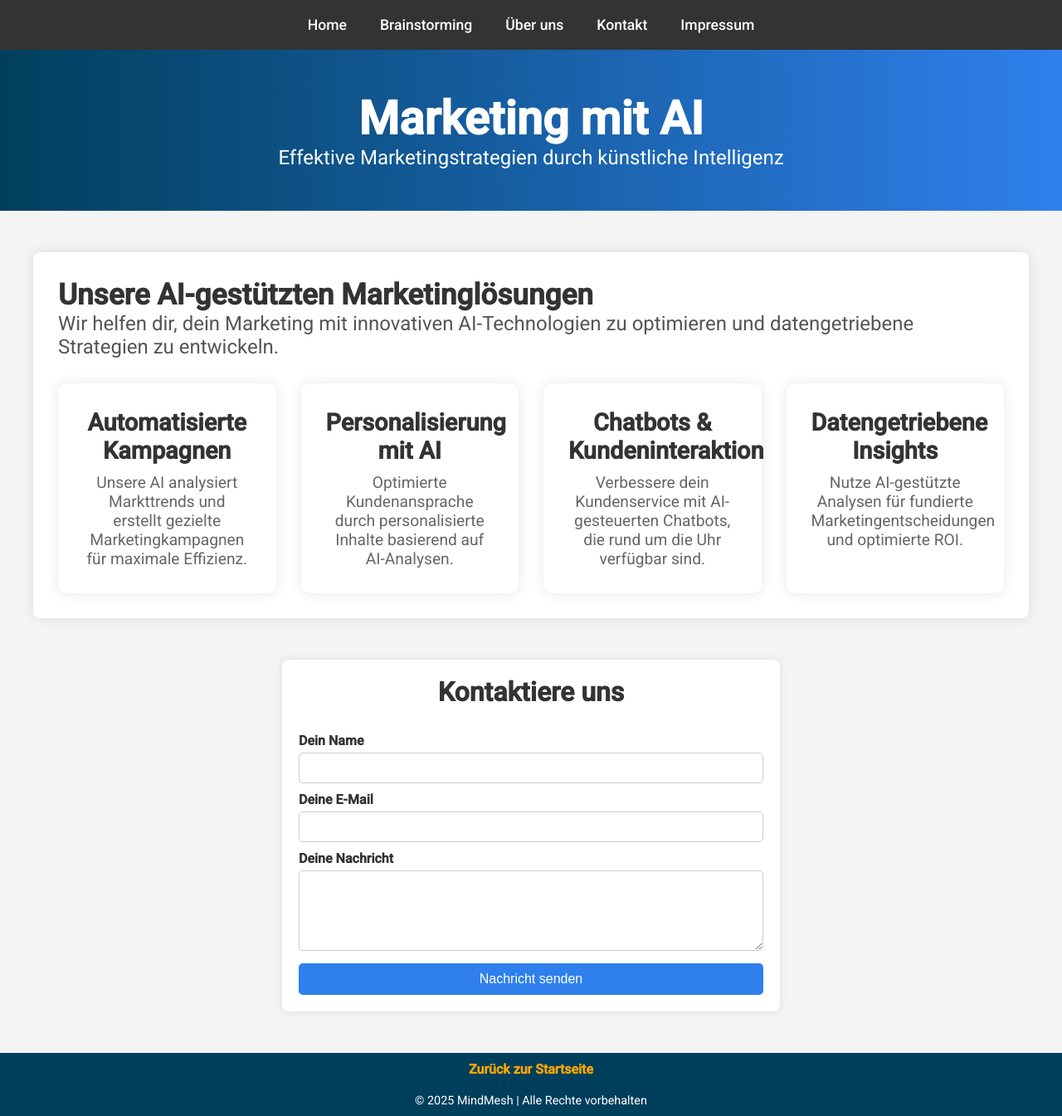
After one commit to MKdev203/E-Business-MindMesh, a Flask app: page /marketing in a window 1280 px wide. The commit adds this page. Shown: the whole page at 83% size. Run offline with Flask 3, Linux system fonts and the light colour scheme.

Commit message:
Anpassung Beratung und implementierung Marketing

```diff
--- a/app.py
+++ b/app.py
@@ -56,5 +56,9 @@ def impressum():
 def beratung():
     return render_template('beratung.html')
 
+@app.route('/marketing')
+def marketing():
+    return render_template('marketing.html')
+
 if __name__ == '__main__':
     app.run(debug=True)
--- /dev/null
+++ b/static/marketing.css
@@ -0,0 +1,181 @@
+/* Allgemeine Stile */
+body {
+    font-family: 'Roboto', sans-serif;
+    margin: 0;
+    padding: 0;
+    background-color: #f4f4f4;
+    color: #333;
+}
+
+/* Navigation */
+nav {
+    background-color: #222;
+    padding: 15px;
+    position: fixed;
+    z-index: 10;
+}
+nav ul {
+    list-style: none;
+    margin: 0;
+    padding: 0;
+    display: flex;
+    justify-content: center;
+}
+nav ul li {
+    margin: 0 15px;
+}
+nav ul li a {
+    color: white;
+    text-decoration: none;
+    font-weight: 500;
+}
+nav ul li a:hover {
+    text-decoration: underline;
+}
+
+/* Hero Section */
+.hero {
+    background: linear-gradient(90deg, #003f5c, #2f80ed);
+    color: white;
+    text-align: center;
+    padding: 50px 20px;
+    margin-top: 60px;
+}
+.hero h1 {
+    font-size: 3.5em;
+    margin: 0;
+    font-weight: bold;
+}
+.hero p {
+    font-size: 1.5em;
+}
+
+/* Container für Inhalte */
+.container {
+    max-width: 1200px;
+    margin: 50px auto;
+    padding: 30px;
+    background: white;
+    border-radius: 8px;
+    box-shadow: 0 0 15px rgba(0, 0, 0, 0.1);
+}
+
+.container h2 {
+    font-size: 2.2em;
+    font-weight: bold;
+    text-align: left;
+}
+.container .description {
+    font-size: 1.5em;
+    text-align: left;
+    color: #555;
+}
+
+/* Beratungsleistungen */
+.services {
+    display: grid;
+    grid-template-columns: repeat(auto-fit, minmax(250px, 1fr));
+    gap: 30px;
+    margin-top: 30px;
+}
+.service-box {
+    background: #fff;
+    padding: 30px;
+    border-radius: 10px;
+    box-shadow: 0 0 15px rgba(0, 0, 0, 0.1);
+    text-align: center;
+    font-size: 1.2em;
+}
+
+.service-box:hover {
+    transform: translateY(-10px);
+    box-shadow: 0 10px 20px rgba(0, 0, 0, 0.1);
+}
+
+.service-box h3 {
+    font-size: 1.5em;
+    margin-bottom: 10px;
+}
+.service-box p {
+    font-size: 1em;
+    color: #666;
+}
+
+/* Kontaktformular */
+.contact-form {
+    max-width: 600px;
+    margin: 50px auto;
+    padding: 20px;
+    background: white;
+    border-radius: 8px;
+    box-shadow: 0 0 10px rgba(0, 0, 0, 0.1);
+}
+.contact-form h2 {
+    text-align: center;
+    font-size: 2em;
+    margin-bottom: 20px;
+}
+.contact-form form {
+    display: flex;
+    flex-direction: column;
+}
+.contact-form label {
+    margin-top: 10px;
+    font-weight: bold;
+}
+.contact-form input,
+.contact-form textarea {
+    width: 100%;
+    padding: 10px;
+    margin-top: 5px;
+    border: 1px solid #ccc;
+    border-radius: 5px;
+}
+.contact-form button {
+    margin-top: 15px;
+    padding: 10px;
+    background: #2f80ed;
+    color: white;
+    border: none;
+    cursor: pointer;
+    border-radius: 5px;
+    font-size: 1em;
+}
+.contact-form button:hover {
+    background: #0056b3;
+}
+
+/* Container für beide Footer */
+.footer-container {
+    display: flex;
+    flex-direction: column;
+    margin-top: auto;
+}
+
+/* Footer: Zurück zur Startseite */
+.footer-top {
+    background-color: #003f5c;
+    color: #ffa600;
+    text-align: center;
+    padding: 10px 0;
+    margin-top: auto;
+}
+
+.footer-top .back-link {
+    color: #ffa600;
+    text-decoration: none;
+    font-weight: bold;
+}
+
+.footer-top .back-link:hover {
+    text-decoration: underline;
+}
+
+/* Footer: Copyright Hinweis */
+.footer-bottom {
+    background-color: #003f5c;
+    color: white;
+    text-align: center;
+    padding: 10px 0;
+    font-size: 0.9rem;
+}
--- /dev/null
+++ b/templates/marketing.html
@@ -0,0 +1,74 @@
+<!DOCTYPE html>
+<html lang="de">
+<head>
+    <meta charset="UTF-8">
+    <meta name="viewport" content="width=device-width, initial-scale=1.0">
+    <title>Marketing mit AI</title>
+    <link rel="stylesheet" href="{{ url_for('static', filename='marketing.css') }}">
+    <link rel="stylesheet" href="{{ url_for('static', filename='css/nav.css') }}">
+    <link href="https://fonts.googleapis.com/css2?family=Roboto:wght@400;500&family=Open+Sans:wght@300;400&display=swap" rel="stylesheet">
+</head>
+<body>
+
+    <!-- Navigation -->
+    {% include 'nav.html' %}
+
+    <!-- Hero Section -->
+    <header class="hero">
+        <h1>Marketing mit AI</h1>
+        <p>Effektive Marketingstrategien durch künstliche Intelligenz</p>
+    </header>
+
+    <!-- Main Content -->
+    <section class="container">
+        <h2>Unsere AI-gestützten Marketinglösungen</h2>
+        <p class="description">Wir helfen dir, dein Marketing mit innovativen AI-Technologien zu optimieren und datengetriebene Strategien zu entwickeln.</p>
+
+        <div class="services">
+            <div class="service-box">
+                <h3>Automatisierte Kampagnen</h3>
+                <p>Unsere AI analysiert Markttrends und erstellt gezielte Marketingkampagnen für maximale Effizienz.</p>
+            </div>
+            <div class="service-box">
+                <h3>Personalisierung mit AI</h3>
+                <p>Optimierte Kundenansprache durch personalisierte Inhalte basierend auf AI-Analysen.</p>
+            </div>
+            <div class="service-box">
+                <h3>Chatbots & Kundeninteraktion</h3>
+                <p>Verbessere dein Kundenservice mit AI-gesteuerten Chatbots, die rund um die Uhr verfügbar sind.</p>
+            </div>
+            <div class="service-box">
+                <h3>Datengetriebene Insights</h3>
+                <p>Nutze AI-gestützte Analysen für fundierte Marketingentscheidungen und optimierte ROI.</p>
+            </div>
+        </div>
+    </section>
+
+    <!-- Kontaktformular -->
+    <section class="contact-form">
+        <h2>Kontaktiere uns</h2>
+        <form action="/marketing-kontakt" method="POST">
+            <label for="name">Dein Name</label>
+            <input type="text" id="name" name="name" required>
+
+            <label for="email">Deine E-Mail</label>
+            <input type="email" id="email" name="email" required>
+
+            <label for="message">Deine Nachricht</label>
+            <textarea id="message" name="message" rows="5" required></textarea>
+
+            <button type="submit">Nachricht senden</button>
+        </form>
+    </section>
+
+    <!-- Footer -->
+    <div class="footer-container">
+        <div class="footer-top">
+            <a href="/" class="back-link">Zurück zur Startseite</a>
+        </div>
+        <div class="footer-bottom">
+            © 2025 MindMesh | Alle Rechte vorbehalten
+        </div>
+    </div>
+</body>
+</html>
```
Also changed, not shown: templates/beratung.html (+8 -8 lines).
